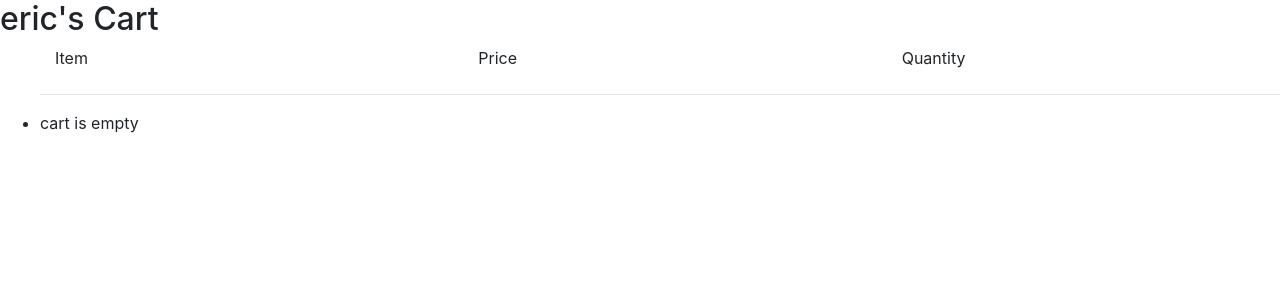
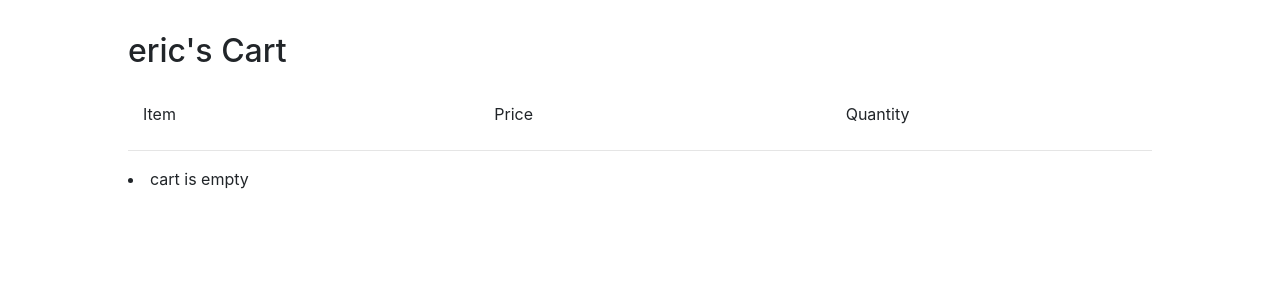
Before and after one commit to WoodardEric/cs360-database, a Django app: page /products/cart/ in a window 1280 px wide. Shown: the part 56-356 px from the top of the page. Run offline with Django 4.2, Linux system fonts and the light colour scheme; a user stored in the database is signed in; data comes from the database, SQL or seed files in the repository; both versions use the stored data as it was after the commit; some libraries are stand-ins or nearby versions.

Commit message:
More HTML tweaks, added CSS margins

```diff
--- a/BestBuy/settings.py
+++ b/BestBuy/settings.py
@@ -32,6 +32,7 @@ LOGOUT_REDIRECT_URL = "/products"
 # Application definition
 
 INSTALLED_APPS = [
+    'home.apps.HomeConfig',
     'products.apps.ProductsConfig',
     'accounts.apps.AccountsConfig',
     'django.contrib.admin',
@@ -117,8 +118,11 @@ USE_TZ = True
 
 # Static files (CSS, JavaScript, Images)
 # https://docs.djangoproject.com/en/4.0/howto/static-files/
+STATIC_URL = 'static/'
 
-STATIC_URL = 'static/'
+STATICFILES_DIRS = (
+    "/home/zach/cs360-database/static",
+)
 
 # Default primary key field type
 # https://docs.djangoproject.com/en/4.0/ref/settings/#default-auto-field
--- /dev/null
+++ b/static/style.css
@@ -0,0 +1,10 @@
+#content {
+    margin-top: 32px;
+    margin-bottom: 32px;
+    margin-left: 128px;
+    margin-right: 128px;
+}
+
+h2 {
+    margin-bottom: 32px;
+}
--- a/templates/base.html
+++ b/templates/base.html
@@ -1,4 +1,5 @@
 {% load static %}
+<link rel="stylesheet" type="text/css" href="{% static 'style.css' %}">
 
 <!DOCTYPE html>
 
--- a/templates/cart.html
+++ b/templates/cart.html
@@ -3,7 +3,6 @@
 {% block content %}
   <h2>{{ user.username }}'s Cart</h2>
 
-  <ul>
   <div class="row">
     <div class="col">
       <label class="col">Item</label>
@@ -43,5 +42,4 @@
     {% empty %}
       <li>cart is empty</li>
   {% endfor %}
-  </ul>
 {% endblock %}
```
Also changed, not shown: db.sqlite3. Lines whose indentation alone changed are shown as unchanged.
